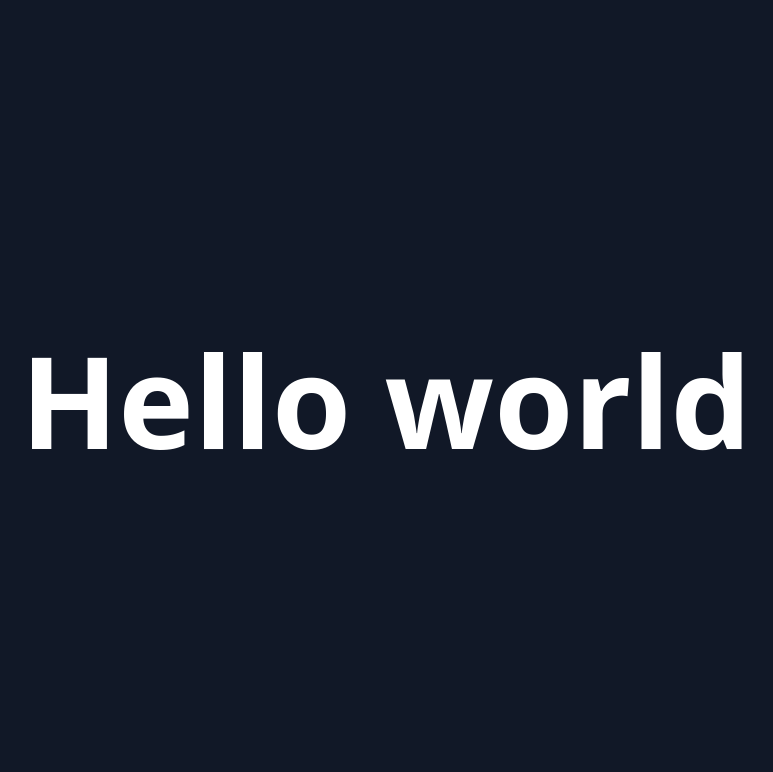
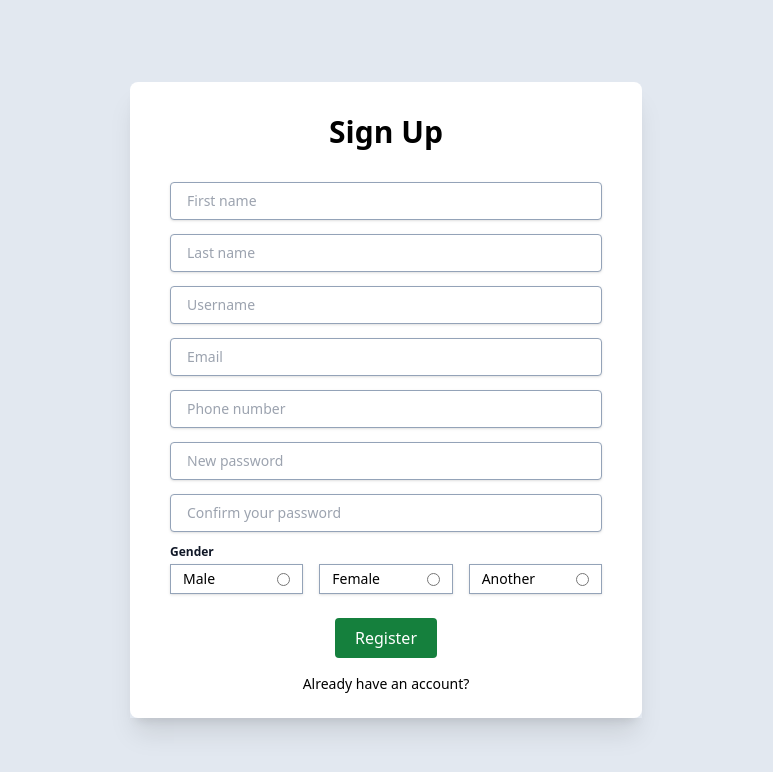
Before and after one commit to AlbenBustamante/my-expense-manager-front, an Angular app: page /register in a window 1280 px wide. Before the commit this address led to /. Shown: the top 772 px of the page, without its empty margins (254-1027 px from the left). Built offline with nearby package versions, Linux system fonts and the light colour scheme.

Commit message:
design: user register form

```diff
--- a/src/app/app-routing.module.ts
+++ b/src/app/app-routing.module.ts
@@ -1,10 +1,11 @@
 import { NgModule } from '@angular/core';
 import { RouterModule, Routes } from '@angular/router';
+import { RegisterComponent } from './components/register/register.component';
 
-const routes: Routes = [];
+const routes: Routes = [{ path: 'register', component: RegisterComponent }];
 
 @NgModule({
   imports: [RouterModule.forRoot(routes)],
-  exports: [RouterModule]
+  exports: [RouterModule],
 })
-export class AppRoutingModule { }
+export class AppRoutingModule {}
--- a/src/app/app.component.html
+++ b/src/app/app.component.html
@@ -1,5 +1 @@
-<h1
-  class="h-screen bg-gray-900 text-white flex justify-center items-center text-9xl font-bold"
->
-  Hello world
-</h1>
+<router-outlet></router-outlet>
--- /dev/null
+++ b/src/app/components/register/register.component.html
@@ -0,0 +1,102 @@
+<section class="h-screen bg-slate-200 flex justify-center items-center">
+  <div class="w-full max-w-lg shadow-xl">
+    <div class="bg-white px-10 rounded-lg">
+      <div class="text-center text-3xl font-semibold py-8">Sign Up</div>
+      <form [formGroup]="registerForm" (ngSubmit)="register()">
+        <div class="space-y-3.5">
+          <input
+            type="text"
+            placeholder="First name"
+            class="text-sm bg-white border border-slate-400 rounded w-full px-4 py-2 shadow focus:outline-slate-400"
+            formControlName="name"
+          />
+          <input
+            type="text"
+            placeholder="Last name"
+            class="text-sm bg-white border border-slate-400 rounded w-full px-4 py-2 shadow focus:outline-slate-400"
+            formControlName="lastName"
+          />
+          <input
+            type="text"
+            placeholder="Username"
+            class="text-sm bg-white border border-slate-400 rounded w-full px-4 py-2 shadow focus:outline-slate-400"
+            formControlName="username"
+          />
+          <input
+            type="email"
+            placeholder="Email"
+            class="text-sm bg-white border border-slate-400 rounded w-full px-4 py-2 shadow focus:outline-slate-400"
+            formControlName="email"
+          />
+          <input
+            type="text"
+            placeholder="Phone number"
+            class="text-sm bg-white border border-slate-400 rounded w-full px-4 py-2 shadow focus:outline-slate-400"
+            formControlName="phone"
+          />
+          <input
+            type="password"
+            placeholder="New password"
+            class="text-sm bg-white border border-slate-400 rounded w-full px-4 py-2 shadow focus:outline-slate-400"
+            formControlName="password"
+          />
+          <input
+            type="password"
+            placeholder="Confirm your password"
+            class="text-sm bg-white border border-slate-400 rounded w-full px-4 py-2 shadow focus:outline-slate-400"
+            formControlName="repeatPassword"
+          />
+        </div>
+        <p class="text-xs pt-3 pb-1 text-gray-900 font-semibold">Gender</p>
+        <div class="flex justify-between space-x-4">
+          <div
+            class="flex justify-between items-center border border-slate-400 px-3 py-1 shadow w-full"
+          >
+            <label for="male" class="text-sm">Male</label>
+            <input
+              type="radio"
+              name="gender"
+              value="MALE"
+              formControlName="gender"
+            />
+          </div>
+          <div
+            class="flex justify-between items-center border border-slate-400 px-3 py-1 shadow w-full"
+          >
+            <label for="female" class="text-sm">Female</label>
+            <input
+              type="radio"
+              name="gender"
+              value="FEMALE"
+              formControlName="gender"
+            />
+          </div>
+          <div
+            class="flex justify-between items-center border border-slate-400 px-3 py-1 shadow w-full"
+          >
+            <label for="another" class="text-sm">Another</label>
+            <input
+              type="radio"
+              name="gender"
+              value="ANOTHER"
+              formControlName="gender"
+            />
+          </div>
+        </div>
+        <div class="text-center pt-6 space-y-3">
+          <button
+            type="submit"
+            class="bg-green-700 text-white px-5 py-2 rounded hover:bg-green-800"
+          >
+            Register
+          </button>
+        </div>
+        <div class="pt-4 pb-6">
+          <a href="" class="flex justify-center text-sm"
+            >Already have an account?</a
+          >
+        </div>
+      </form>
+    </div>
+  </div>
+</section>
--- /dev/null
+++ b/src/app/components/register/register.component.ts
@@ -0,0 +1,45 @@
+import { Component, OnInit } from '@angular/core';
+import { FormControl, FormGroup, Validators } from '@angular/forms';
+
+@Component({
+  selector: 'app-register',
+  templateUrl: './register.component.html',
+  styleUrls: ['./register.component.css'],
+})
+export class RegisterComponent implements OnInit {
+  days: number[] = [];
+  months: number[] = [];
+  years: number[] = [];
+
+  registerForm: FormGroup = new FormGroup({
+    name: new FormControl('', Validators.required),
+    lastName: new FormControl('', Validators.required),
+    username: new FormControl('', Validators.required),
+    email: new FormControl('', Validators.required),
+    phone: new FormControl('', Validators.required),
+    gender: new FormControl('', Validators.required),
+    birthday: new FormControl(''),
+    password: new FormControl('', Validators.required),
+    repeatPassword: new FormControl('', Validators.required),
+  });
+
+  ngOnInit(): void {
+    for (let i = 1; i <= 31; i++) {
+      this.days.push(i);
+    }
+
+    for (let i = 1; i <= 12; i++) {
+      this.months.push(i);
+    }
+
+    for (let i = 1910; i <= 2023; i++) {
+      this.years.push(i);
+    }
+  }
+
+  public register(): void {
+    this.registerForm.value.birthday = '01/01/2001';
+
+    console.log(this.registerForm.value);
+  }
+}
--- /dev/null
+++ b/src/app/models/enums.ts
@@ -0,0 +1,5 @@
+export enum Gender {
+  MALE = 'MALE',
+  FEMALE = 'FEMALE',
+  ANOTHER = 'ANOTHER',
+}
```
Also changed, not shown: src/app/app.module.ts (+6 -9 lines), src/app/models/user.model.ts (added, +12 -0 lines), src/app/components/register/register.component.css (added), 1 other file (tests, documents, lock files or other folders).
